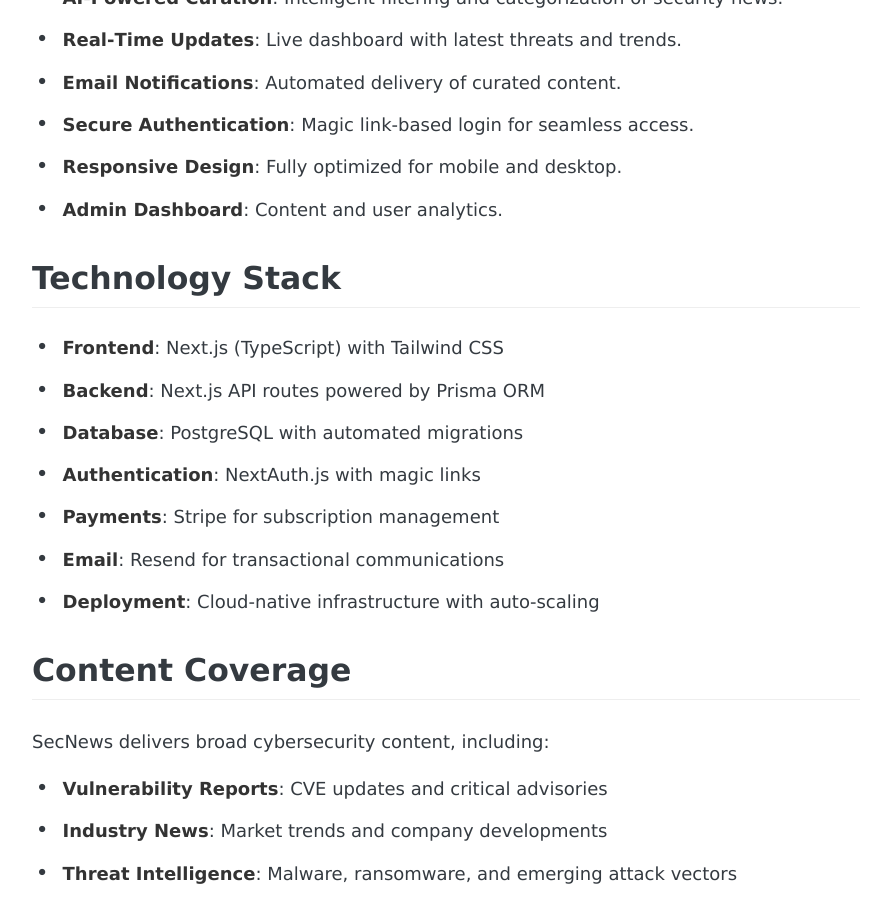
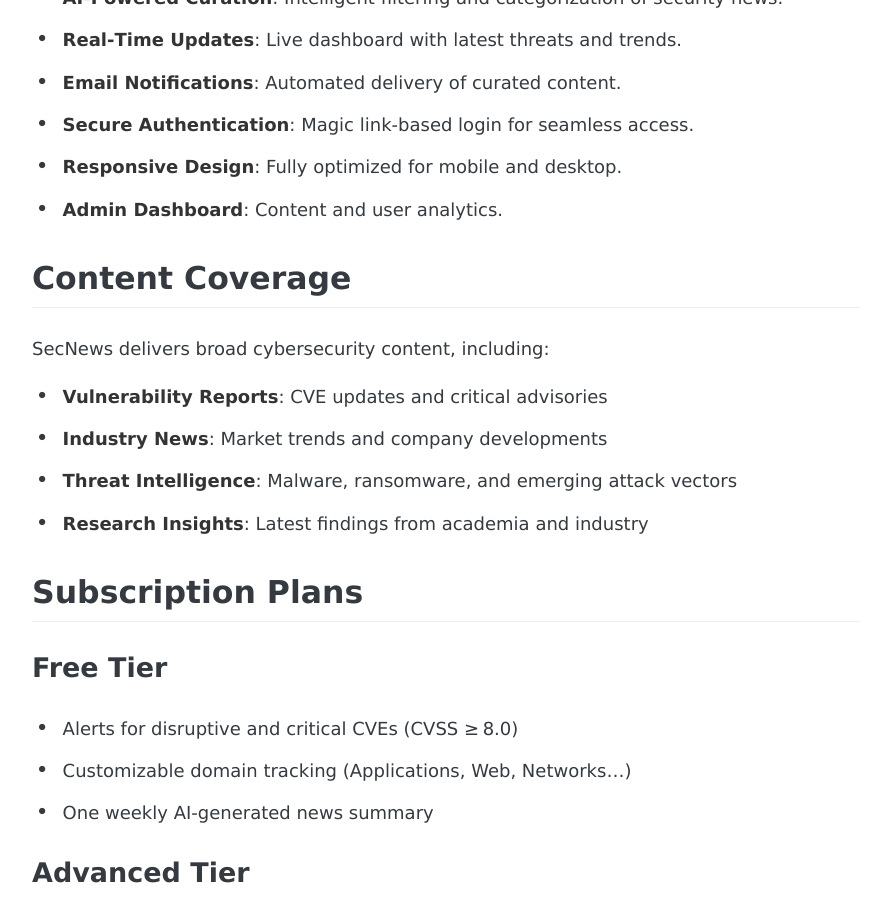
Before and after one commit to stabla/Blog, a Jekyll site: the page built from _posts/2025-07-14-Small-Bet-3-sec-news.ai.md, in a window 1280 px wide and 900 px high, scrolled down 1643 px. Shown: the whole window, without its empty margins (194-1085 px from the left). Built offline with Jekyll 4.4.1, drawn with Linux system fonts in a browser that asks for light colours; nearby versions of some CDN libraries; some web fonts are replaced.

Commit message:
Update 2025-07-14-Small-Bet-3-sec-news.ai.md

```diff
--- a/_posts/2025-07-14-Small-Bet-3-sec-news.ai.md
+++ b/_posts/2025-07-14-Small-Bet-3-sec-news.ai.md
@@ -43,16 +43,6 @@
 - **Secure Authentication**: Magic link‑based login for seamless access.
 - **Responsive Design**: Fully optimized for mobile and desktop.
 - **Admin Dashboard**: Content and user analytics.
-
-## Technology Stack
-
-- **Frontend**: Next.js (TypeScript) with Tailwind CSS
-- **Backend**: Next.js API routes powered by Prisma ORM
-- **Database**: PostgreSQL with automated migrations
-- **Authentication**: NextAuth.js with magic links
-- **Payments**: Stripe for subscription management
-- **Email**: Resend for transactional communications
-- **Deployment**: Cloud‑native infrastructure with auto‑scaling
 
 ## Content Coverage
 
```
